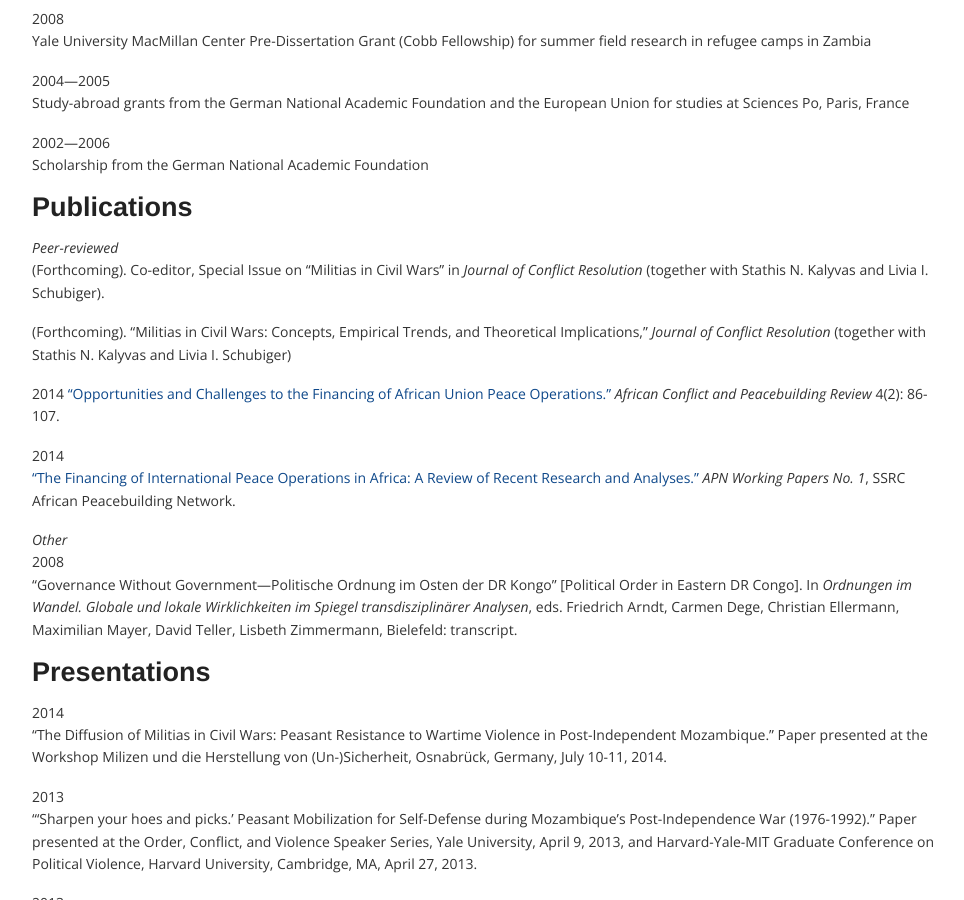
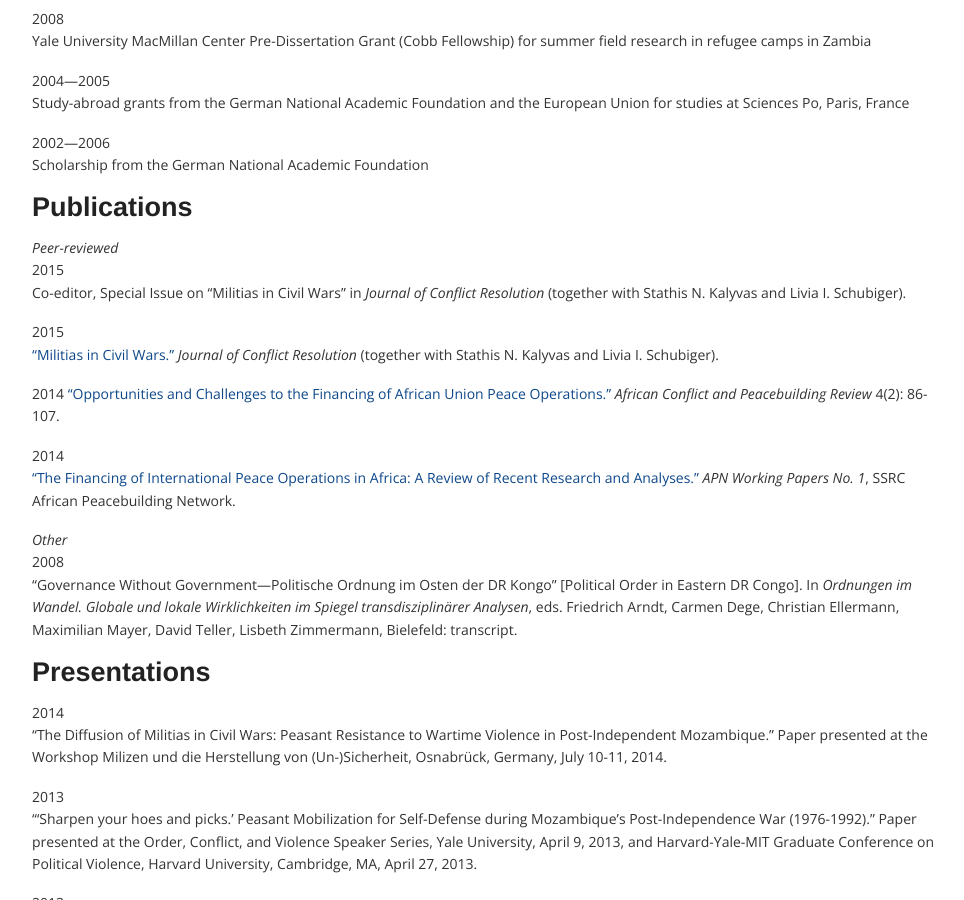
Before and after one commit to corinnajentzsch/corinnajentzsch.github.io, a Jekyll site: the page built from cv.md, in a window 1280 px wide and 900 px high, scrolled down 1119 px. Shown: the whole window, without its empty margins (153-1117 px from the left). Built offline with Jekyll 4.4.1, drawn with Linux system fonts in a browser that asks for light colours; nearby versions of some CDN libraries; library files that are not in the unit come from our copies.

Commit message:
Updated cv.md

```diff
--- a/cv.md
+++ b/cv.md
@@ -51,9 +51,11 @@ Scholarship from the German National Academic Foundation
 ### Publications
 
 _Peer-reviewed_
-(Forthcoming). Co-editor, Special Issue on “Militias in Civil Wars” in _Journal of Conflict Resolution_ (together with Stathis N. Kalyvas and Livia I. Schubiger).
+2015
+Co-editor, Special Issue on “Militias in Civil Wars” in _Journal of Conflict Resolution_ (together with Stathis N. Kalyvas and Livia I. Schubiger).
 
-(Forthcoming). “Militias in Civil Wars: Concepts, Empirical Trends, and Theoretical Implications,” _Journal of Conflict Resolution_ (together with Stathis N. Kalyvas and Livia I. Schubiger)
+2015
+[“Militias in Civil Wars.”](http://jcr.sagepub.com/content/early/2015/04/06/0022002715576753.abstract) _Journal of Conflict Resolution_ (together with Stathis N. Kalyvas and Livia I. Schubiger).
 
 2014
 [“Opportunities and Challenges to the Financing of African Union Peace Operations.”](http://www.jstor.org/stable/10.2979/africonfpeacrevi.4.2.86 "Financing of African Union Peace Operations") _African Conflict and Peacebuilding Review_ 4(2): 86-107.
```
